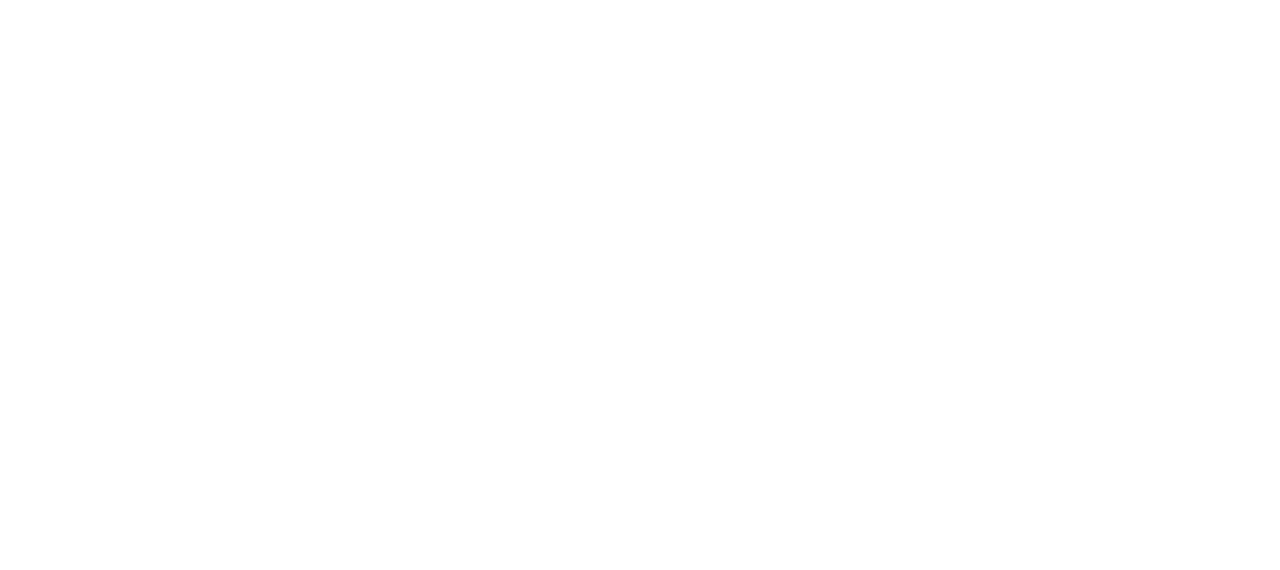
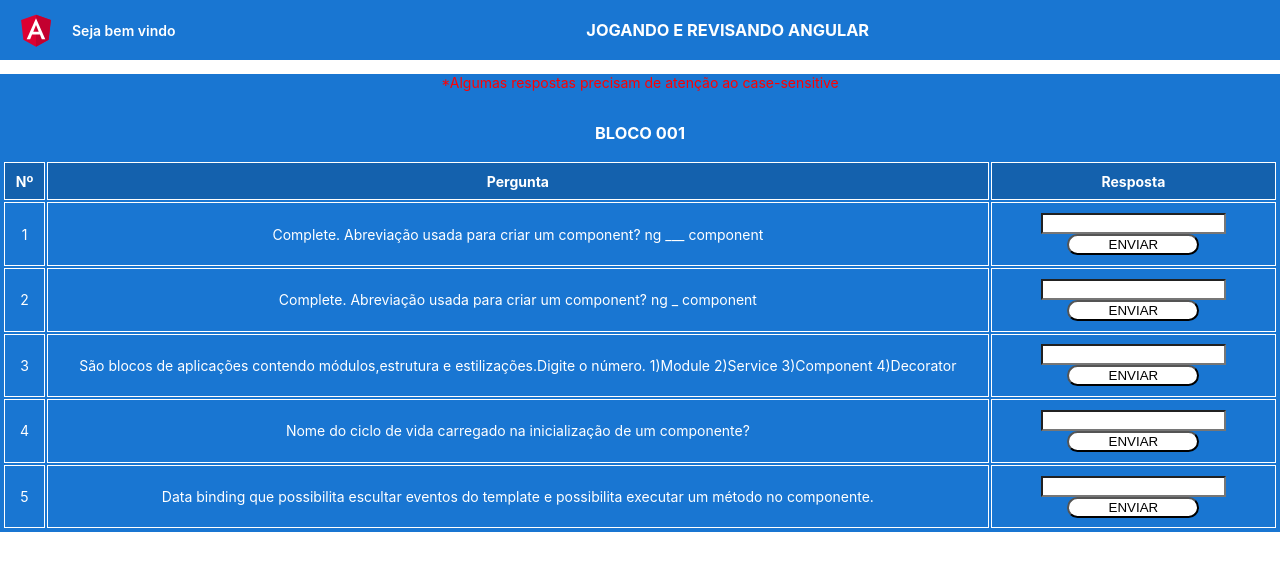
Before and after one commit to Reinan-Alves/jogando-e-aprendendo-angular, an Angular app: page / in a window 1280 px wide. Shown: the top 570 px of the page. Built offline with nearby package versions, Linux system fonts and the light colour scheme.

Commit message:
deixando o layout mais amigavel

```diff
--- a/src/app/primeiro-bloco/primeiro-bloco.component.html
+++ b/src/app/primeiro-bloco/primeiro-bloco.component.html
@@ -1,14 +1,11 @@
-<div class="spacer">
-<<<<<<< HEAD
-  <h3>BLOCO 001</h3>
+<div class="espaco">
+  <div class="central">
     <p style="color: red">
       *Algumas respostas precisam de atenção ao case-sensitive
     </p>
     <table>
-=======
-  <h3>BLOCO 0001</h3>
+      <h3>BLOCO 001</h3>
       <table class="tabela">
->>>>>>> 7a263b1cd1207a6185f06aad307d2b44c251837f
         <thead>
           <tr>
             <th>Nº</th>
@@ -24,13 +21,19 @@
             {{ pergunta.texto }}
           </td>
           <td>
-        <input #suaResposta [ngClass]="{certo, errado, semResposta}" />
+            <input
+              id="{{ pergunta.id }}"
+              #suaResposta
+              [ngClass]="{certo, errado}"
+            />
             <button
               (click)="conferirResposta(suaResposta.value, pergunta.resposta)"
             >
-          confirmar
+              ENVIAR
             </button>
           </td>
         </tr>
       </table>
+    </table>
   </div>
+</div>
--- a/src/app/primeiro-bloco/primeiro-bloco.component.scss
+++ b/src/app/primeiro-bloco/primeiro-bloco.component.scss
@@ -1,29 +1,74 @@
-.spacer {
+:host {
+  font-family: -apple-system, BlinkMacSystemFont, "Segoe UI", Roboto, Helvetica, Arial, sans-serif, "Apple Color Emoji", "Segoe UI Emoji", "Segoe UI Symbol";
+  font-size: 14px;
+  box-sizing: border-box;
+  -webkit-font-smoothing: antialiased;
+  -moz-osx-font-smoothing: grayscale;
+}
+.espaco {
   flex: 1;
   text-align: center;
-  margin-top: 10px;
+  margin:auto;
+  align-items: center;
+}
+.central{
+
+position: relative;
+margin-left:auto;
+margin-right: auto;
+background-color: #1976d2;
+
+
+
 }
 
 table {
-  display: inline-block;
-
-  background-color:rgb(236, 238, 238);
-
-  width: 50%;
+  width: 100%;
+  margin-bottom : .5em;
+  text-align: center;
+  color:white;
+  margin:auto;
+  position: relative;
 
 }
-table th,td {
-  border: 1px solid;
-  border-color: rgb(84, 95, 92);
+ th,td {
+  padding: .7em;
+  margin: 0;
+  border: 1px solid white;
+  text-align: center;
+
+}
+th{
+  background-color: #1461ad;
 }
 
 
-.certo {
-  background-color: aquamarine;
-}
-.errado{
-  background-color:rgb(211, 152, 142)
-}
-.semResposta{
-  background-color:rgb(236, 238, 238);
-}
+
+input{
+  background-color: white;
+    &[type="text"]{
+        width: 90%;
+
+
+
+        font-size: 16px;
+
+
+      }
+    }
+
+    button{
+      width: 50%;
+      background-color: white;
+      border-radius: 30px;
+
+    }
+    .certo {
+
+      border: 2px solid;
+      border-color: aquamarine;
+    }
+    .errado{
+      border: 2px solid red;
+
+    }
--- a/src/app/primeiro-bloco/primeiro-bloco.component.ts
+++ b/src/app/primeiro-bloco/primeiro-bloco.component.ts
@@ -1,3 +1,4 @@
+import { style } from '@angular/animations';
 import { Component, OnInit } from '@angular/core';
 
 import { PerguntasService } from '../services/perguntas.service';
@@ -11,7 +12,7 @@
   suaResposta: string = '';
   certo: boolean = false;
   errado: boolean = false;
-  semResposta: boolean = true;
+
   perguntas = [
     {
       id: 0,
@@ -28,18 +29,14 @@
   }
 
   conferirResposta(suaResposta: string, resposta: string) {
+    console.log(suaResposta);
+    console.log(resposta);
     if (suaResposta == resposta) {
       this.certo = true;
       this.errado = false;
-      this.semResposta = false;
-    } else if (suaResposta != resposta) {
+    } else {
       this.certo = false;
       this.errado = true;
-      this.semResposta = false;
-    } else {
-      this.certo = false;
-      this.errado = false;
-      this.semResposta = false;
     }
   }
 }
```
Lines whose indentation alone changed are shown as unchanged.
